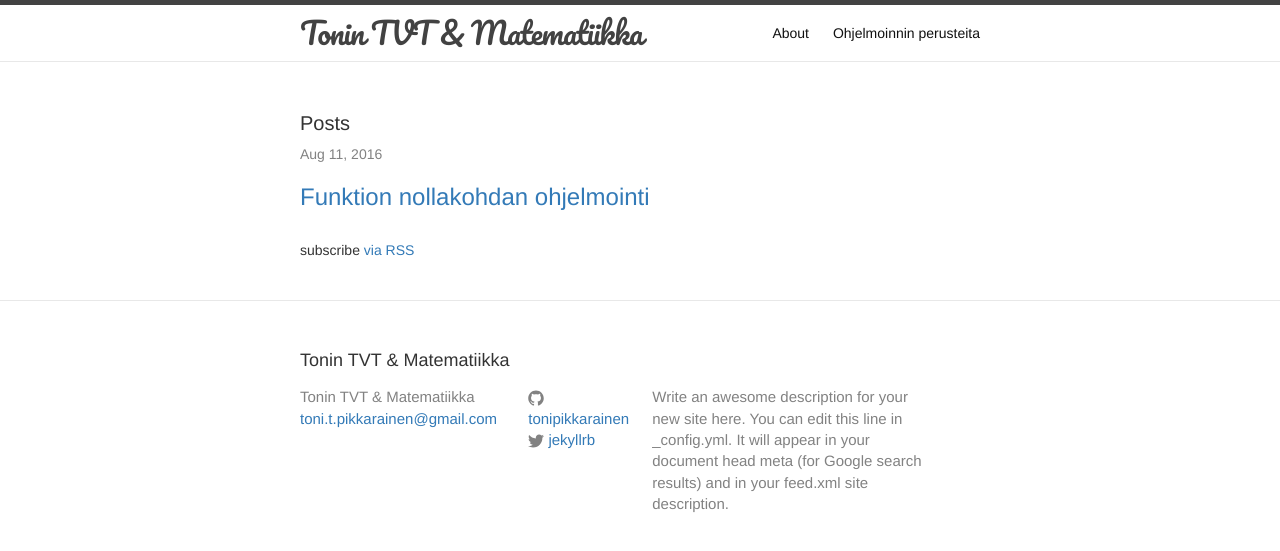
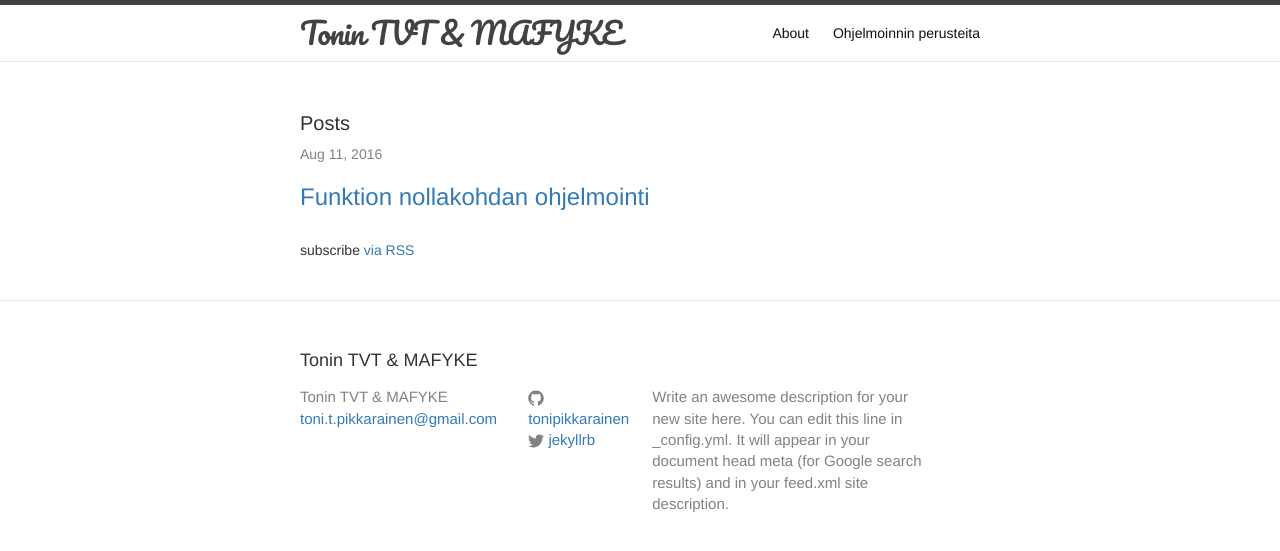
Before and after one commit to tonipikkarainen/tonipikkarainen.github.io, a Jekyll site: the page built from index.html, in a window 1280 px wide. Shown: the top 551 px of the page. Built offline with Jekyll 4.4.1, drawn with Linux system fonts in a browser that asks for light colours.

Commit message:
uus title

```diff
--- a/_config.yml
+++ b/_config.yml
@@ -6,7 +6,7 @@
 # 'jekyll serve'. If you change this file, please restart the server process.
 
 # Site settings
-title: Tonin TVT & Matematiikka
+title: Tonin TVT & MAFYKE
 email: toni.t.pikkarainen@gmail.com
 description: > # this means to ignore newlines until "baseurl:"
   Write an awesome description for your new site here. You can edit this
```
